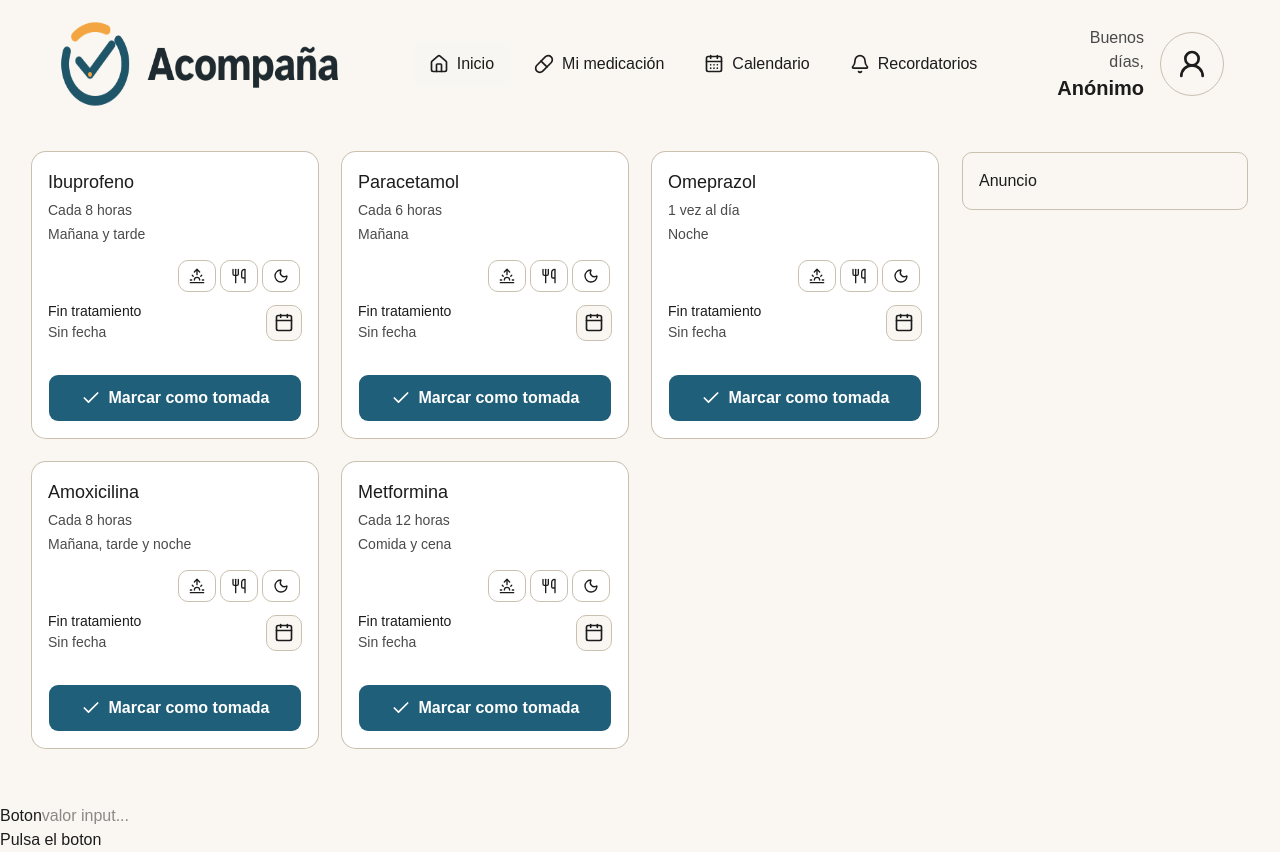
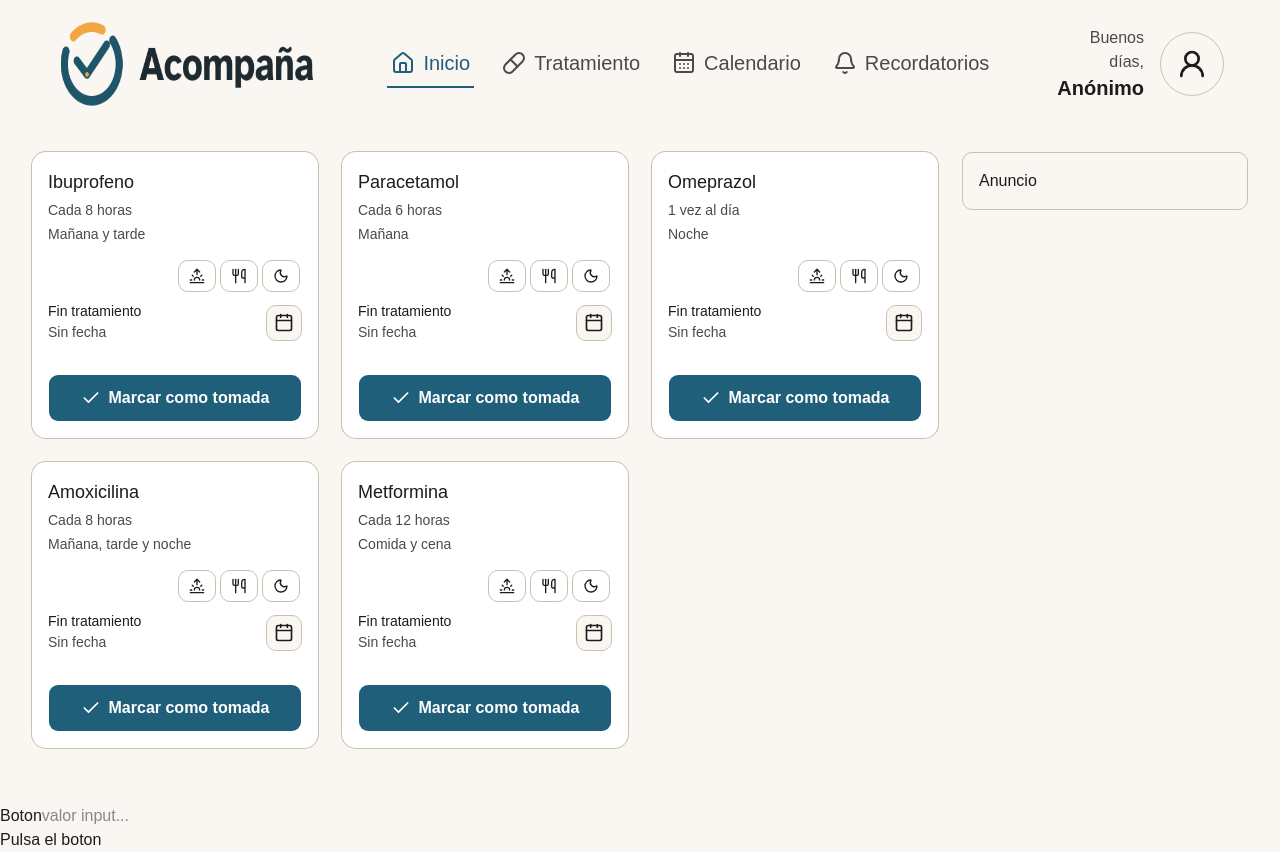
Before and after one commit to ElBotijo77/Interfaces, a React (Vite) app in the folder 1ºTrimestre/01-hello-jsx/: page / in a window 1280 px wide. Built offline with nearby package versions, Linux system fonts and the light colour scheme.

Commit message:
style(header): restyle main navigation with underlined active link

```diff
--- a/1ºTrimestre/01-hello-jsx/src/components/layout/MenuPrincipal.jsx
+++ b/1ºTrimestre/01-hello-jsx/src/components/layout/MenuPrincipal.jsx
@@ -10,10 +10,10 @@ import { cn } from "@/lib/utils";
 
 // Opciones del menú: añadir aquí nuevas secciones
 const opciones = [
-  { texto: "Inicio", ruta: "/", icono: <House className="size-5" /> },
-  { texto: "Mi medicación", ruta: "/medicacion", icono: <Pill className="size-5" /> },
-  { texto: "Calendario", ruta: "/calendario", icono: <CalendarDays className="size-5" /> },
-  { texto: "Recordatorios", ruta: "/recordatorios", icono: <Bell className="size-5" /> },
+  { texto: "Inicio", ruta: "/", icono: <House className="size-6" /> },
+  { texto: "Tratamiento", ruta: "/medicacion", icono: <Pill className="size-6" /> },
+  { texto: "Calendario", ruta: "/calendario", icono: <CalendarDays className="size-6" /> },
+  { texto: "Recordatorios", ruta: "/recordatorios", icono: <Bell className="size-6" /> },
 ];
 
 export function MenuPrincipal({ className }) {
@@ -22,7 +22,7 @@ export function MenuPrincipal({ className }) {
 
   return (
     <NavigationMenu className={className}>
-      <NavigationMenuList className="gap-2">
+      <NavigationMenuList className="gap-6">
         {opciones.map(({ texto, ruta, icono }) => (
           <NavigationMenuItem key={ruta}>
             <NavigationMenuLink
@@ -30,7 +30,11 @@ export function MenuPrincipal({ className }) {
               active={rutaActual === ruta}
               className={cn(
                 navigationMenuTriggerStyle(),
-                "h-11 gap-2 px-4 text-base",
+                "h-12 gap-2 rounded-none border-b-2 border-transparent px-1 text-xl text-muted-foreground",
+                // Sin fondos: solo cambia el color del texto
+                "hover:bg-transparent hover:text-foreground focus:bg-transparent",
+                // Activa: color principal y línea debajo
+                "data-active:border-primary data-active:bg-transparent data-active:text-primary data-active:hover:bg-transparent data-active:focus:bg-transparent",
               )}
             >
               {icono}
```
